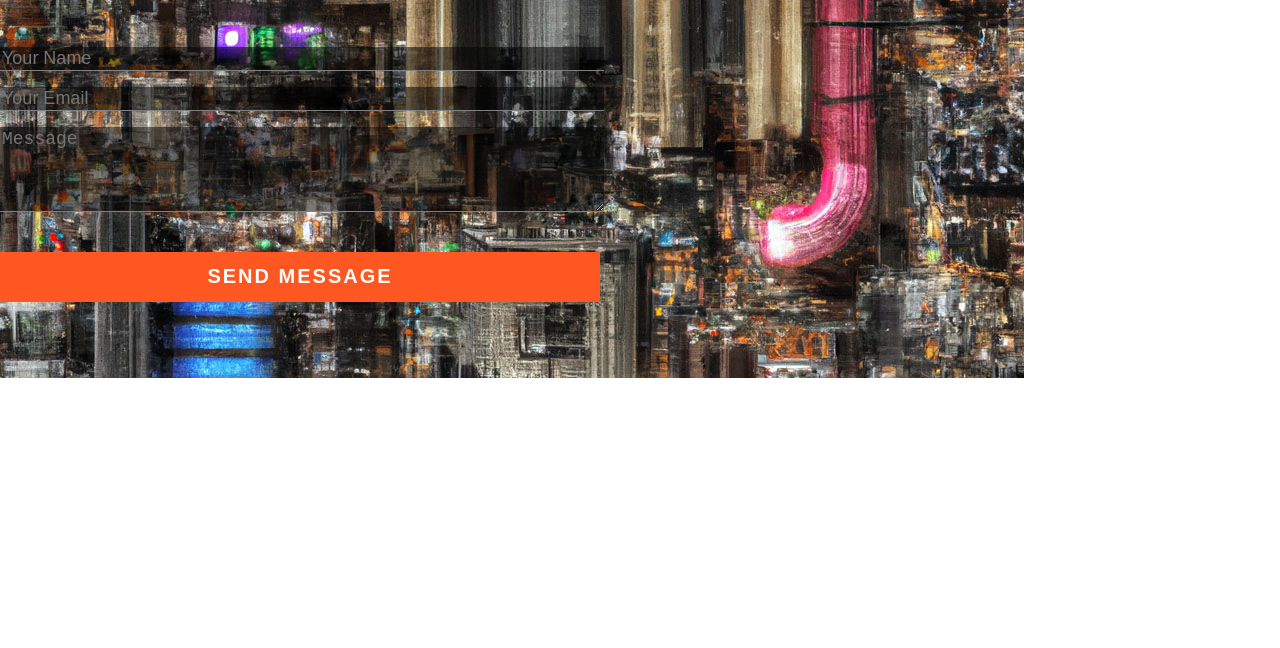
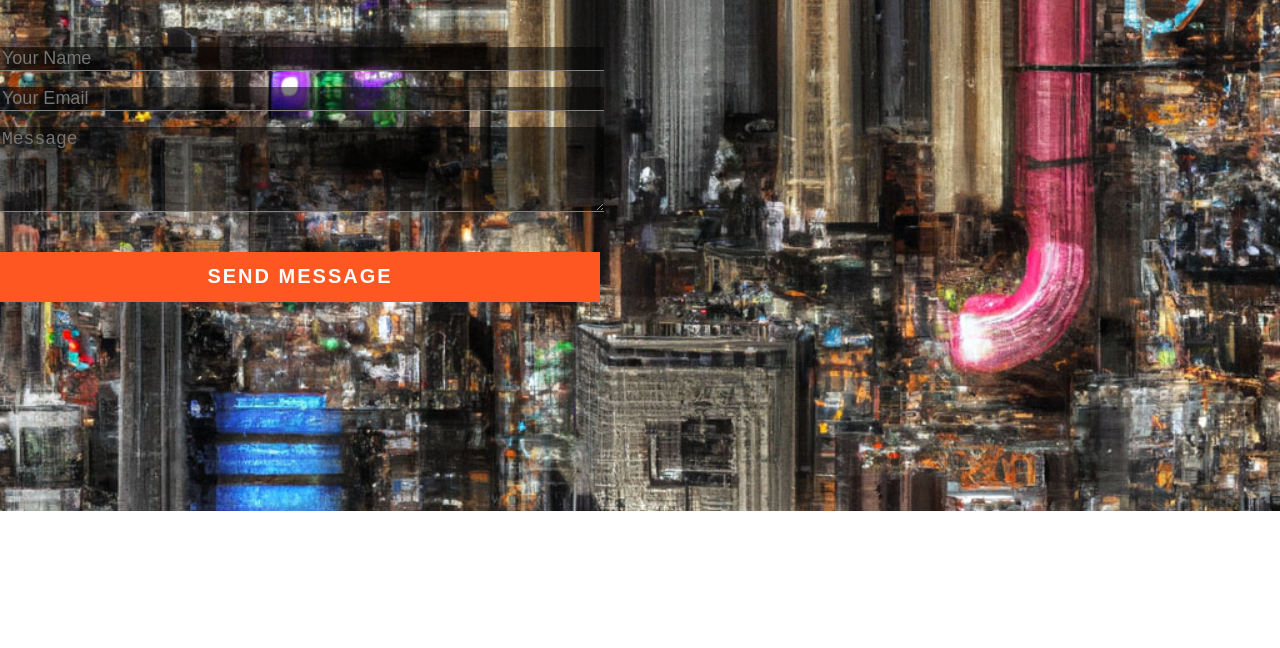
Before and after one commit to Georgeydollah/infosite, a plain HTML site: page index.html in a window 1280 px wide. Shown: the part 152-800 px from the top of the page. Drawn offline with Linux system fonts and the light colour scheme; files whose address does not match are found by name.

Commit message:
Update style.css

```diff
--- a/style.css
+++ b/style.css
@@ -4,7 +4,7 @@ padding: 0;
   text-align: center, auto;
   background: url(pic1.jpg);
   background-repeat: no-repeat;
-  background-size: center, auto;
+  background-size: 100%;
   background-position:  center, auto;
   font-family: sans-serif;
 }
```
